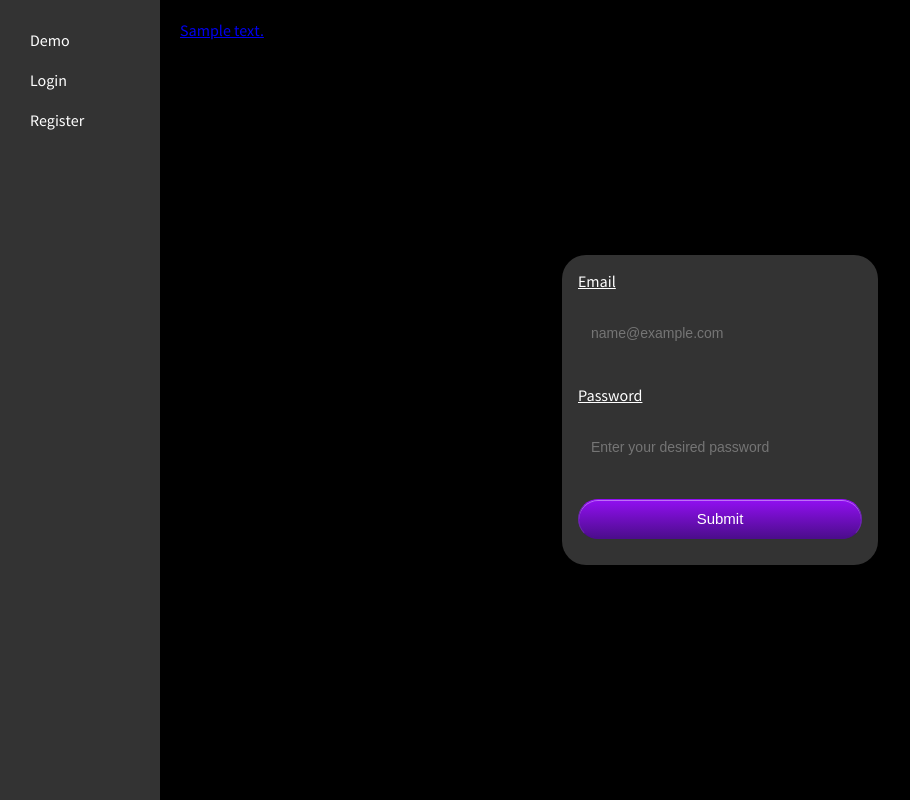
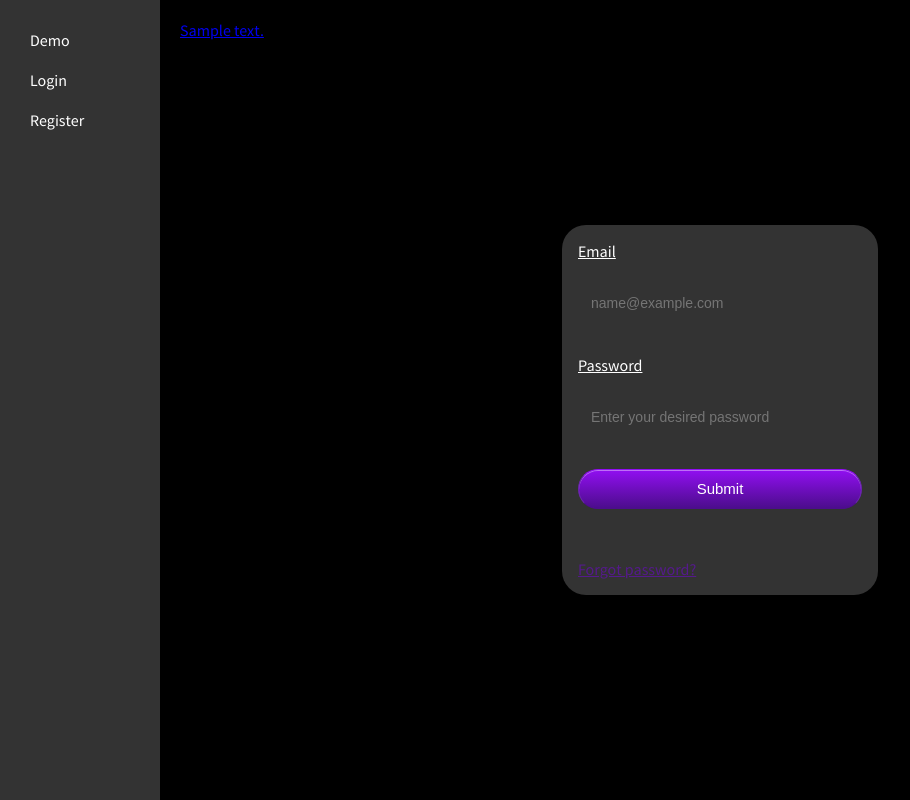
Before and after one commit to DevGauge/PursuitProphet, a Flask app: template app/templates/security/login_user.html in a window 1280 px wide. Shown: the whole page, without its empty margins (0-910 px from the left). Run offline with Flask 3, Linux system fonts and the light colour scheme; the template is opened without the code that fills it: most values are stand-ins (such as "Sample title", 1, 10 or a date in 2020); form fields are guessed from the names that the template uses; some libraries are stand-ins or nearby versions.

Commit message:
added forgot password link to login page

```diff
--- a/app/app.py
+++ b/app/app.py
@@ -271,6 +271,7 @@ class App:
         # flask-security-too registration settings
         flask_app.config['SECURITY_REGISTERABLE'] = True
         flask_app.config['SECURITY_CONFIRMABLE'] = True
+        flask_app.config['SECURITY_RECOVERABLE'] = True
         flask_app.config['SECURITY_POST_REGISTER_VIEW'] = 'thank_you'
         flask_app.config['SECURITY_INCLUDE_JQUERY'] = True
         flask_app.config['SECURITY_WTFORMS_USE_CDN'] = True
--- a/app/templates/security/login_user.html
+++ b/app/templates/security/login_user.html
@@ -25,6 +25,9 @@
     <br>
 
     {{ login_user_form.submit(class="standard-button") }}
+    <br>
+    <br>
+    <a href="{{ url_for_security('forgot_password') }}">Forgot password?</a>
   </form>
 </div>
 {% endblock %}
```
